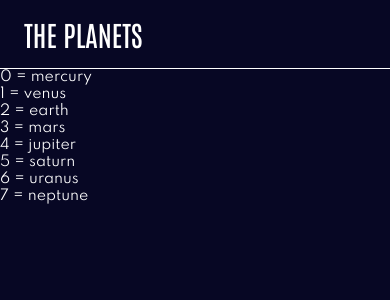
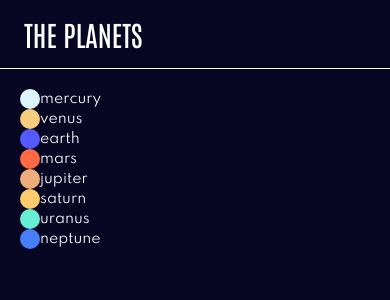
Before and after one commit to marzan999/RN_DevSkill, a React Native app in the folder Planet-App/: screen /Home in a window 390 px wide. Shown: the top 300 px of the page. Built offline with nearby package versions, Linux system fonts and the light colour scheme.

Commit message:
add planet name and color circle

```diff
--- a/Planet-App/src/screens/Home.js
+++ b/Planet-App/src/screens/Home.js
@@ -1,9 +1,10 @@
 import React from 'react'
-import { Pressable, View, StatusBar, FlatList } from 'react-native'
+import { Pressable, View, StatusBar, FlatList, StyleSheet } from 'react-native'
 import { SafeAreaView } from 'react-native-safe-area-context'
 import PlanetHeader from '../components/Planet-header'
 import Text from '../components/text/text'
 import { colors } from '../theme/color'
+import { spacing } from '../theme/spacing'
 
 const PLANET_LIST = [
     {
@@ -136,12 +137,22 @@ const PLANET_LIST = [
     },
 ];
 
+const styles = StyleSheet.create({
+    item: {
+        flexDirection: "row",
+        alignItems: "center"
+    }
+})
+
 export default function Home({ navigation }) {
 
     const renderItem = ({ item, index }) => {
         return (
-            <View>
-                <Text>{`${index} = ${item.name}`}</Text>
+            <View style={styles.item}>
+                <View style={{ flexDirection: 'row', alignItems: 'center' }}>
+                    <View style={{ width: 20, height: 20, borderRadius: 10, backgroundColor: item.color }} />
+                    <Text>{item.name}</Text>
+                </View>
             </View>
         )
     }
@@ -154,6 +165,7 @@ export default function Home({ navigation }) {
                 data={PLANET_LIST}
                 renderItem={renderItem}
                 keyExtractor={(item, index) => item.name}
+                contentContainerStyle={{ padding: spacing[5] }}
             />
 
             <StatusBar barStyle="light-content" />
```
